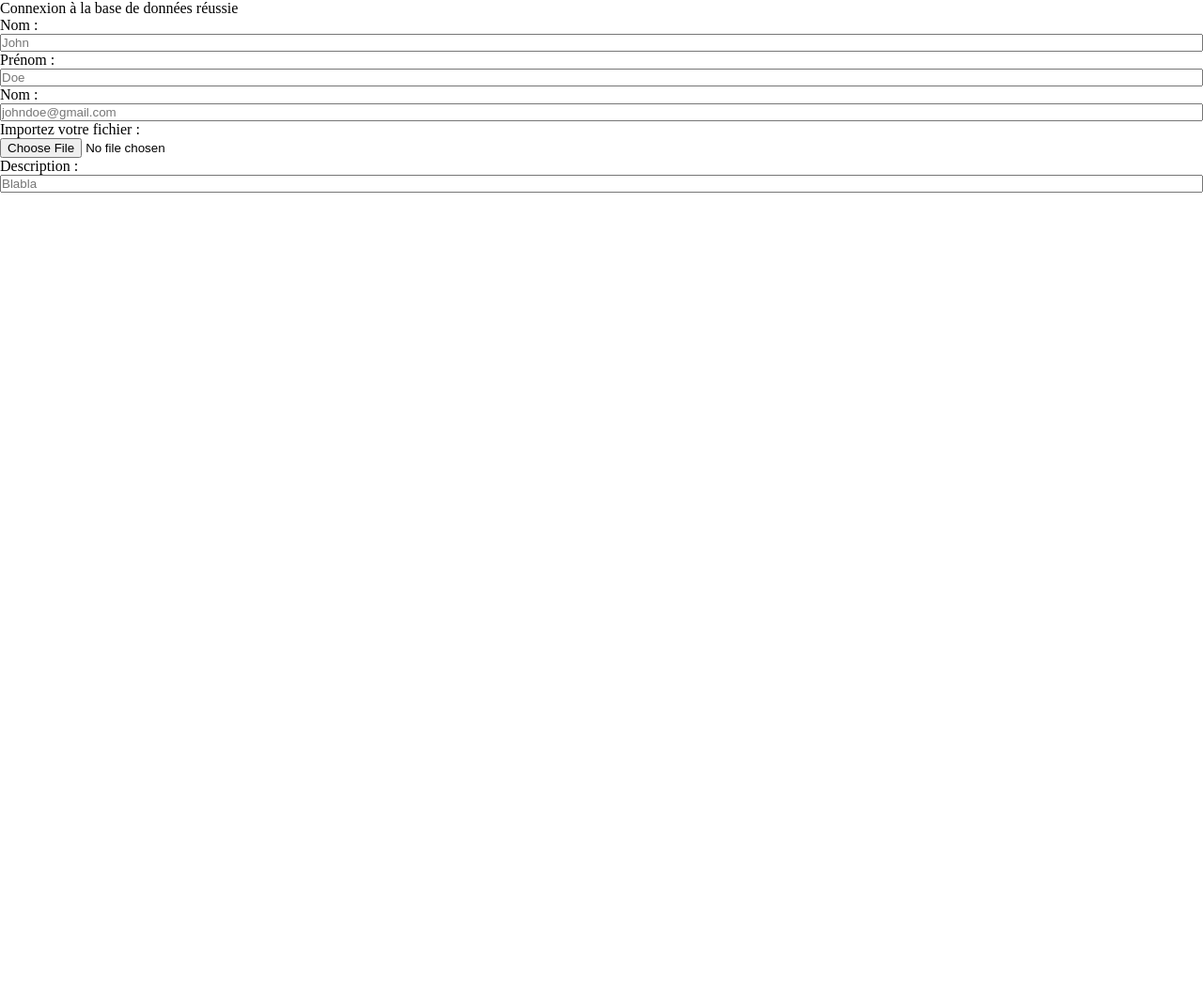
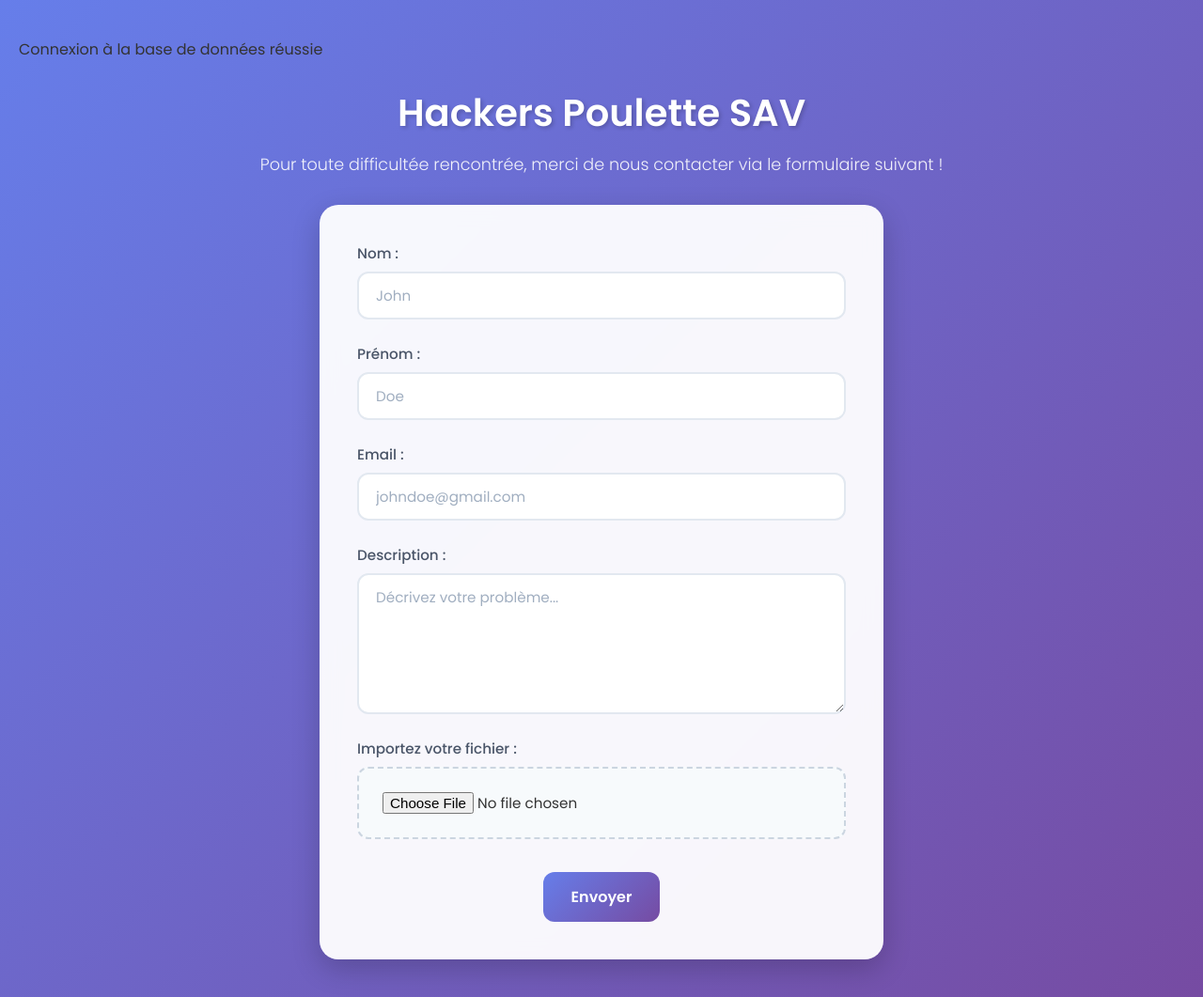
Before and after one commit to Neogiciaa/HackersPoulette, a PHP site: page / in a window 1280 px wide. Shown: the whole page at 94% size. Before the commit the page ends 205 px from the top, so only its background shows below. Run offline with PHP 8.4, Linux system fonts and the light colour scheme.

Commit message:
updated form style

```diff
--- a/form.css
+++ b/form.css
@@ -2,9 +2,140 @@
     box-sizing: border-box;
     margin: 0;
     padding: 0;
+    font-family: 'Poppins', sans-serif;
+}
+
+body {
+    background: linear-gradient(135deg, #667eea 0%, #764ba2 100%);
+    min-height: 100vh;
+    padding: 40px 20px;
+    color: #333;
+}
+
+h1 {
+    margin-top: 2%;
+    font-size: 2.5rem;
+    text-align: center;
+    color: white;
+    text-shadow: 2px 2px 4px rgba(0, 0, 0, 0.2);
+}
+
+h2 {
+    margin-top: 1%;
+    font-size: 1.1rem;
+    text-align: center;
+    margin-bottom: 30px;
+    color: rgba(255, 255, 255, 0.9);
+    font-weight: 300;
 }
 
 form {
     display: flex;
     flex-direction: column;
+    align-items: start;
+    justify-content: center;
+    margin: 0 auto;
+    padding: 40px;
+    width: 90%;
+    max-width: 600px;
+    background: rgba(255, 255, 255, 0.95);
+    border: none;
+    border-radius: 20px;
+    gap: 25px;
+    box-shadow: 0 10px 30px rgba(0, 0, 0, 0.2);
+    backdrop-filter: blur(10px);
+
+    div {
+        width: 100%;
+    }
+
+    label {
+        font-weight: 500;
+        color: #4a5568;
+        margin-bottom: 8px;
+        display: block;
+        font-size: 0.95rem;
+    }
+
+    input, textarea {
+        padding: 12px 18px;
+        border: 2px solid #e2e8f0;
+        border-radius: 12px;
+        width: 100%;
+        transition: all 0.3s ease;
+        font-size: 0.95rem;
+        background: white;
+
+        &:focus {
+            outline: none;
+            border-color: #667eea;
+            box-shadow: 0 0 0 3px rgba(102, 126, 234, 0.2);
+        }
+
+        &::placeholder {
+            color: #a0aec0;
+        }
+    }
+
+    textarea {
+        height: 150px;
+        resize: vertical;
+    }
+
+    .import {
+        input {
+            border: 2px dashed #cbd5e0;
+            background: #f7fafc;
+            cursor: pointer;
+            text-align: center;
+            padding: 25px;
+
+            &:hover {
+                background: #edf2f7;
+                border-color: #667eea;
+            }
+        }
+    }
+
+    input[type="submit"] {
+        background: linear-gradient(135deg, #667eea 0%, #764ba2 100%);
+        color: white;
+        font-weight: 600;
+        padding: 14px 30px;
+        cursor: pointer;
+        border: none;
+        width: auto;
+        align-self: center;
+        margin-top: 10px;
+        font-size: 1rem;
+
+        &:hover {
+            transform: translateY(-2px);
+            box-shadow: 0 5px 15px rgba(102, 126, 234, 0.4);
+        }
+
+        &:active {
+            transform: translateY(0);
+        }
+    }
 }
+
+@media (max-width: 768px) {
+    body {
+        padding: 20px 10px;
+    }
+
+    form {
+        width: 95%;
+        padding: 25px;
+    }
+
+    h1 {
+        font-size: 2rem;
+    }
+
+    h2 {
+        font-size: 1rem;
+        padding: 0 15px;
+    }
+}
--- a/index.php
+++ b/index.php
@@ -13,24 +13,41 @@ global $connexion;
           content="width=device-width, user-scalable=no, initial-scale=1.0, maximum-scale=1.0, minimum-scale=1.0">
     <meta http-equiv="X-UA-Compatible" content="ie=edge">
     <link rel="stylesheet" href="form.css">
+    <link href="https://fonts.googleapis.com/css2?family=Poppins:wght@300;400;500;600&display=swap" rel="stylesheet">
     <title>Hackers poulette</title>
 </head>
 <body>
-    <form>
-        <label for="name">Nom :</label>
-        <input id="name" type="text" placeholder="John">
+    <h1>Hackers Poulette SAV</h1>
+    <h2>Pour toute difficultée rencontrée, merci de nous contacter via le formulaire suivant !</h2>
 
-        <label for="firstname">Prénom :</label>
-        <input id="firstname" type="text" placeholder="Doe">
+    <form method="POST" action="">
+        <div>
+            <label for="name">Nom :</label>
+            <input id="name" type="text" placeholder="John" required>
+        </div>
 
-        <label for="email">Nom :</label>
-        <input id="email" type="text" placeholder="johndoe@gmail.com">
+        <div>
+            <label for="firstname">Prénom :</label>
+            <input id="firstname" type="text" placeholder="Doe" required>
+        </div>
 
-        <label for="file">Importez votre fichier :</label>
-        <input id="file" type="file">
 
-        <label for="description">Description :</label>
-        <input id="description" type="text" placeholder="Blabla">
+        <div>
+            <label for="email">Email :</label>
+            <input id="email" type="text" placeholder="johndoe@gmail.com" required>
+        </div>
+
+        <div class="description">
+            <label for="description">Description :</label>
+            <textarea id="description" placeholder="Décrivez votre problème..." required></textarea>
+        </div>
+
+        <div class ="import">
+            <label for="file">Importez votre fichier :</label>
+            <input id="file" type="file" required>
+        </div>
+
+        <input type="submit" value="Envoyer">
     </form>
 </body>
 </html>
```
